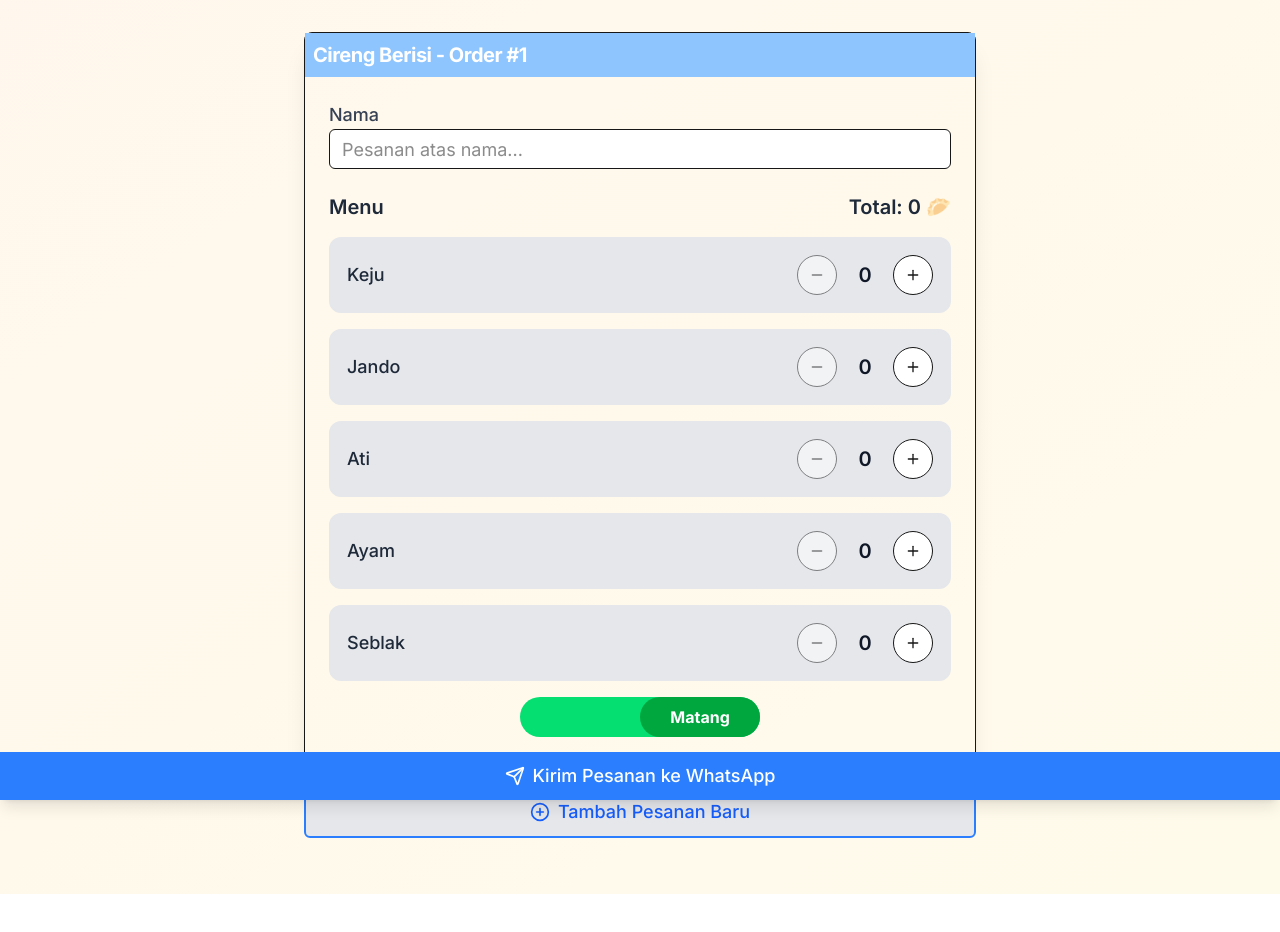
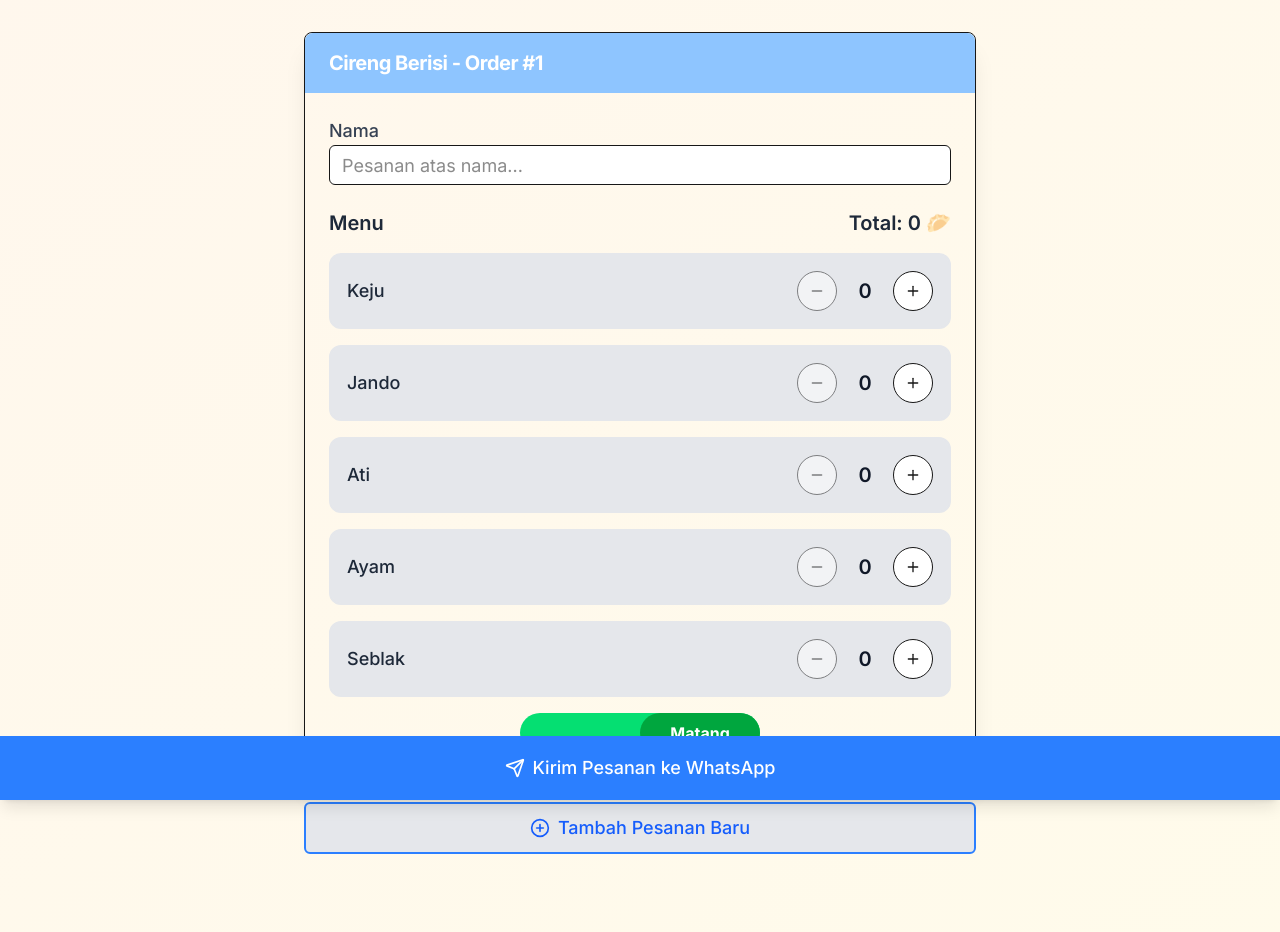
Before and after one commit to 18mson/cireng-berisi, a Next.js app: page / in a window 1280 px wide. Shown: the top 932 px of the page. Before the commit the page ends 894 px from the top, so only its background shows below. Built offline with nearby package versions, Linux system fonts and the light colour scheme.

Commit message:
add toast

```diff
--- a/app/page.tsx
+++ b/app/page.tsx
@@ -6,6 +6,7 @@ import { Input } from '@/components/input';
 import { Card, CardContent, CardHeader, CardTitle } from '@/components/card';
 import { Minus, Plus, Send, PlusCircle } from 'lucide-react';
 import clsx from 'clsx';
+import toast, { Toaster } from 'react-hot-toast';
 
 interface MenuItem {
   name: string;
@@ -90,7 +91,7 @@ export default function Home() {
     });
 
     if (validOrders.length === 0) {
-      alert('Tolong isi minimal satu pesanan dengan nama dan item yang dipilih.');
+      toast.error('Tolong isi minimal satu pesanan dengan nama dan item yang dipilih.');
       return;
     }
 
@@ -159,13 +160,14 @@ export default function Home() {
 
   return (
     <div className="min-h-screen bg-linear-to-br from-orange-50 to-amber-50 py-8 px-4">
+      <Toaster position="top-center" reverseOrder={false} />
       <div className="max-w-2xl mx-auto space-y-6">
         {orders.map((order, orderIndex) => {
           const totalItems = order.menuItems.reduce((sum, item) => sum + item.count, 0);
 
           return (
             <Card key={order.id} className="shadow-xl">
-              <CardHeader className="bg-blue-300 text-white">
+              <CardHeader className="bg-blue-300 text-white rounded-t-lg px-6 py-4">
                 <CardTitle className="text-xl font-bold text-center">
                   <div className="flex items-center justify-between w-full">
                     <span>Cireng Berisi - Order #{orderIndex + 1}</span>
@@ -275,7 +277,7 @@ export default function Home() {
         <Button
           onClick={addNewOrder}
           variant="outline"
-          className="w-full border-2 border-blue-500 text-blue-600 bg-gray-200 hover:bg-orange-50 text-lg py-6 active:scale-80 transition-transform duration-150"
+          className="w-full border-2 border-blue-500 text-blue-600 bg-gray-200 hover:bg-orange-50 text-lg py-6 active:scale-80 transition-transform duration-150 mb-20"
           type="button"
         >
           <PlusCircle className="mr-2 h-5 w-5" />
@@ -284,7 +286,7 @@ export default function Home() {
 
         <Button
           onClick={handleSubmit}
-          className="w-full bg-blue-500 hover:from-orange-600 hover:bg-blue-600 text-white text-lg py-6 shadow-lg fixed bottom-0 left-0 rounded-none"
+          className="w-full bg-blue-500 h-16 hover:from-orange-600 hover:bg-blue-600 text-white text-lg py-6 shadow-lg fixed bottom-0 left-0 rounded-none"
         >
           <Send className="mr-2 h-5 w-5" />
           Kirim Pesanan ke WhatsApp
--- a/package.json
+++ b/package.json
@@ -16,6 +16,7 @@
     "next": "16.0.0",
     "react": "19.2.0",
     "react-dom": "19.2.0",
+    "react-hot-toast": "^2.6.0",
     "tailwind-merge": "^3.3.1"
   },
   "devDependencies": {
```
Also changed, not shown: 1 other file (tests, documents, lock files or other folders).
